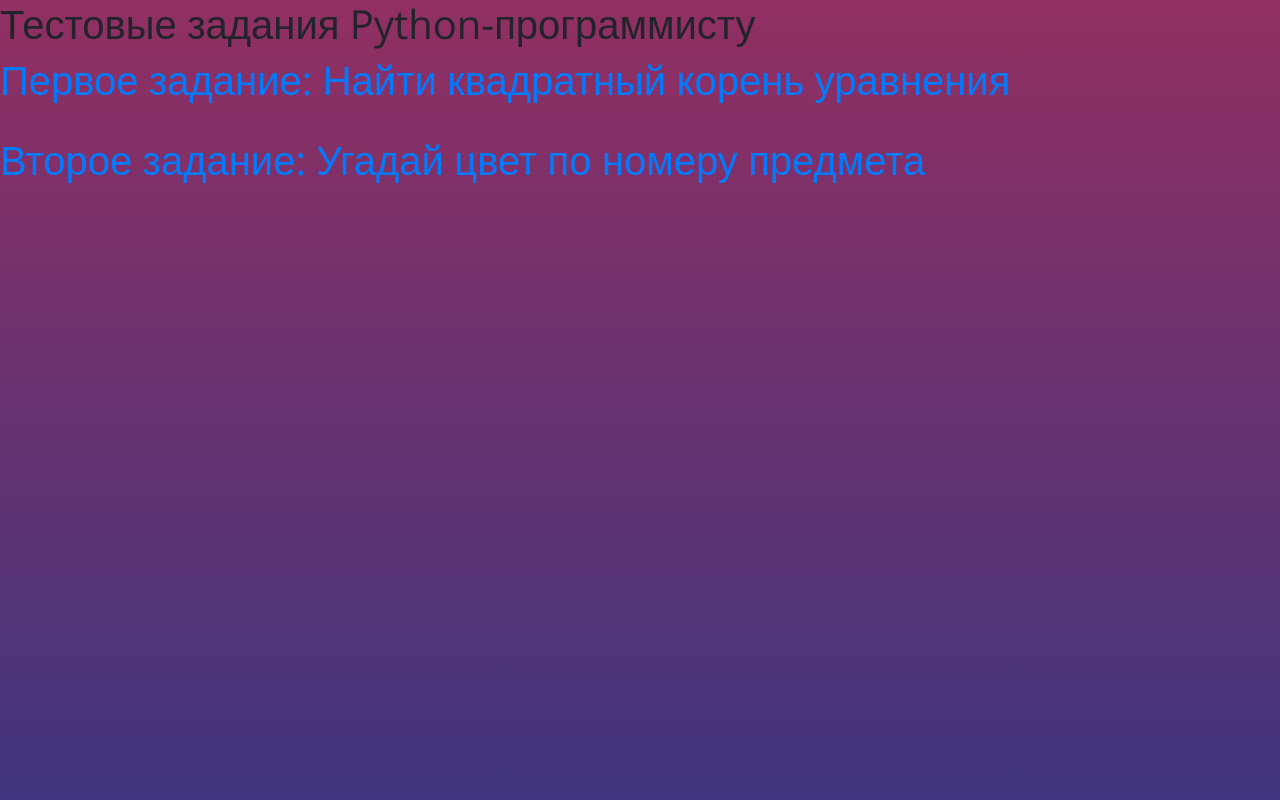
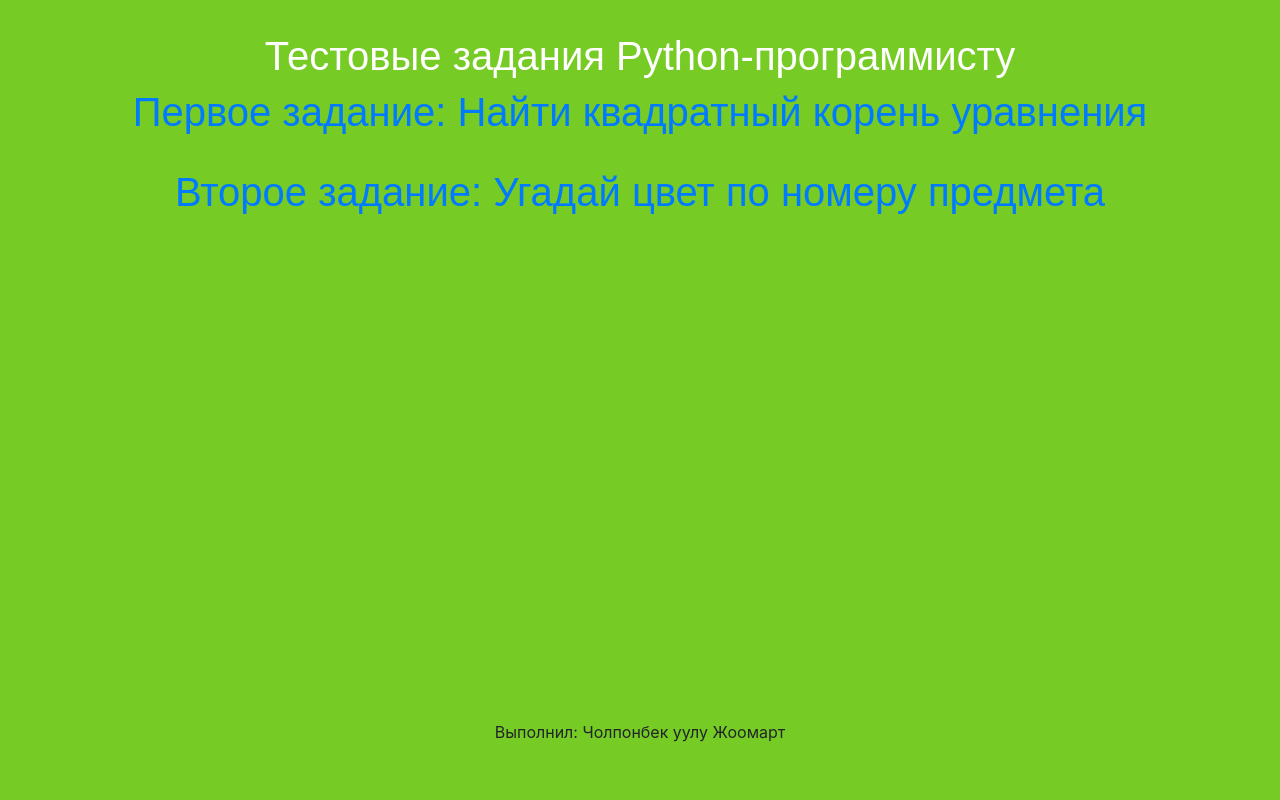
Before and after one commit to joerude/bo-energo-test, a Flask app: page / in a window 1280 px wide. Run offline with Flask 2, Linux system fonts and the light colour scheme; some libraries are stand-ins or nearby versions.

Commit message:
added some styling

```diff
--- a/static/style.css
+++ b/static/style.css
@@ -1,31 +1,32 @@
-.cards {
-    display: grid;
-    grid-template-columns: repeat(auto-fill, minmax(25%, 1fr));
-    grid-gap: 1vw;
-    grid-auto-rows: 30vw;
-    padding-left: 20%;
-    padding-right: 20%;
-    margin-bottom: 2vw;
-    justify-content: center;
+
+@keyframes color {
+  0%   { background: #33CCCC; }
+  20%  { background: #33CC36; }
+  40%  { background: #B8CC33; }
+  60%  { background: #FCCA00; }
+  80%  { background: #33CC36; }
+  100% { background: #33CCCC; }
 }
 
-.card {
-    padding: 0;
-    border: none;
-    box-shadow: 0 0 1vw rgba(0, 0, 0, 0.5);
-    background-size: cover;
-    border-radius: 0.5vw !important;
-    color: white;
-    font-weight: 600;
-    text-shadow: 0 0 1vw rgba(0, 0, 0, 0.7);
+body {
+  background: #33CCCC; /* Fallback */
+  animation: color 9s infinite linear;
+  text-align: center;
+  padding: 2em;
+}
+h1 {
+  text-align: center;
+  font-family: 'Kavoon', sans-serif;
+  font-size: 2.5em;
+  color: white;
 }
 
-html, body {
-    min-height: 100vh;
-	background: linear-gradient(#922f62, #3f357e) no-repeat fixed;
-	padding: 0;
-    margin: 0;
-    font-family: 'Open Sans', sans-serif;
+footer{
+  position: absolute;
+  left: 0;
+  bottom: 0;
+  width: 100%;
+  height: 80px;
 }
 
 .form {
--- a/templates/find_roots.html
+++ b/templates/find_roots.html
@@ -15,7 +15,7 @@
 <body>
 
 <h2>Первое задание</h2>
-<p>Напишите сервис, который будет находить корни квадратного уравнения ax^2 + bx + c = 0.</p>
+<p>Напишите сервис, который будет находить корни квадратного уравнения ax² + bx + c = 0.</p>
 <br>
 <h1>Найти корни квадратного уравнения</h1>
 
--- a/templates/index.html
+++ b/templates/index.html
@@ -26,8 +26,10 @@
 
 
 
-</div>
+<footer>
+  <p>Выполнил: Чолпонбек уулу Жоомарт</p>
 
-</div>
+</footer>
+
 </body>
 </html>
```
Also changed, not shown: other parts of static/style.css (+0 -36 lines).
